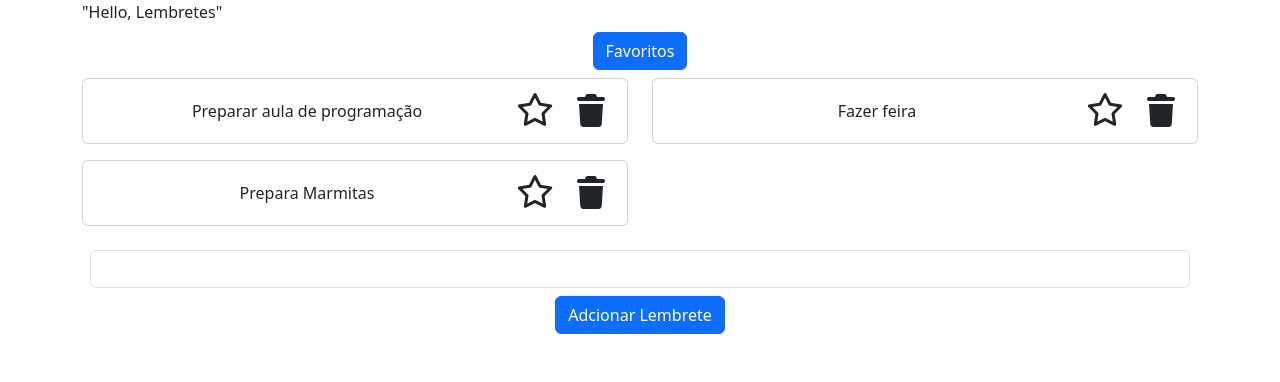
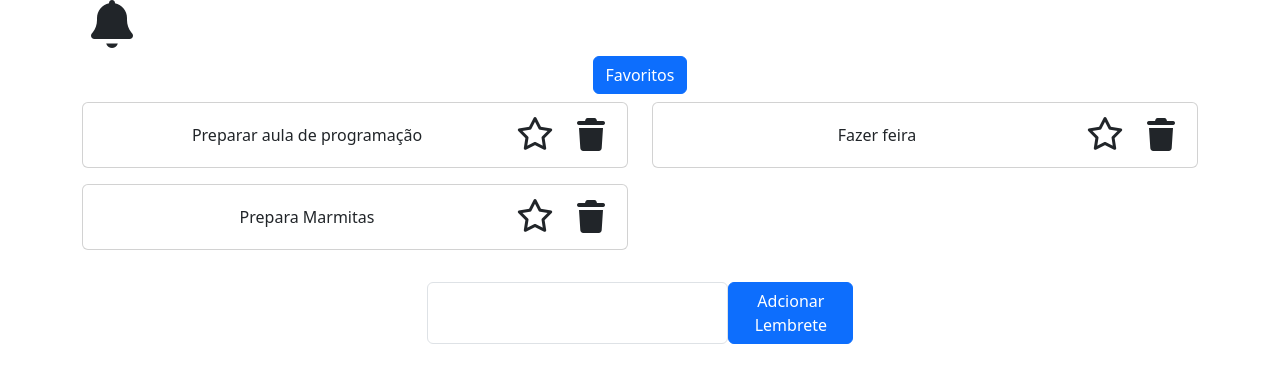
Before and after one commit to Gustavo-Assis-Santos/P1_Projeto, a React (Vite) app in the folder projeto-p1/: page / in a window 1280 px wide. Shown: the top 382 px of the page. Built offline with nearby package versions, Linux system fonts and the light colour scheme.

Commit message:
feat(p1): cria componente de entrada

```diff
--- a/projeto-p1/src/App.jsx
+++ b/projeto-p1/src/App.jsx
@@ -1,13 +1,24 @@
 import Lembrete from "./Lembrete";
+import Logo from "./Logo";
+import LembreteEntrada from "./LembreteEntrada";
 
 const App = () => {
 
+  const texto = "Adcionar Lembrete"
+  const funcao = () => alert("Lembrete Adcionado")
+
+  const componenteLembreteEntrada = (
+    <LembreteEntrada
+      texto={texto}
+      funcao={funcao}
+    />
+  )
 
   return (
     <div className="container">
       <div className="row">
         <div className="col-12">
-          "Hello, Lembretes"
+          <Logo size='fa-3x'/>
         </div>
       </div>
       <div className='d-flex justify-content-evenly m-2'>
@@ -39,20 +50,9 @@ const App = () => {
         </div>
       </div>
       <div className='d-flex justify-content-evenly m-2'>
-          <input
-          type="text"
-          id="nome"
-          className="form-control"
-          />
-      </div>
-      <div className='d-flex justify-content-evenly m-2'>
-        <button
-          type="button"
-          className="btn btn-primary"
-          onClick= {() => alert("Lembrete Adcionado!")}>
-              Adcionar Lembrete
-        </button>
-      </div>
+        {componenteLembreteEntrada}
+       </div>
+
     </div>
   )
 }
--- /dev/null
+++ b/projeto-p1/src/LembreteEntrada.jsx
@@ -0,0 +1,22 @@
+const LembreteEntrada = (props) => {
+
+    return (
+
+            <div className='d-flex justify-content-evenly m-2'>
+                <input
+                type="text"
+                id="nome"
+                className="form-control"
+                />
+                <button
+                type="button"
+                className="btn btn-primary"
+                onClick={props.funcao}>
+                    {props.texto}
+                </button>
+            </div>
+
+    )
+}
+
+export default LembreteEntrada
--- /dev/null
+++ b/projeto-p1/src/Logo.jsx
@@ -0,0 +1,7 @@
+const Logo = (props) => {
+  return (
+    <i className={`fa-solid fa-bell ${props.size}`}></i>
+  )
+}
+
+export default Logo;
```
